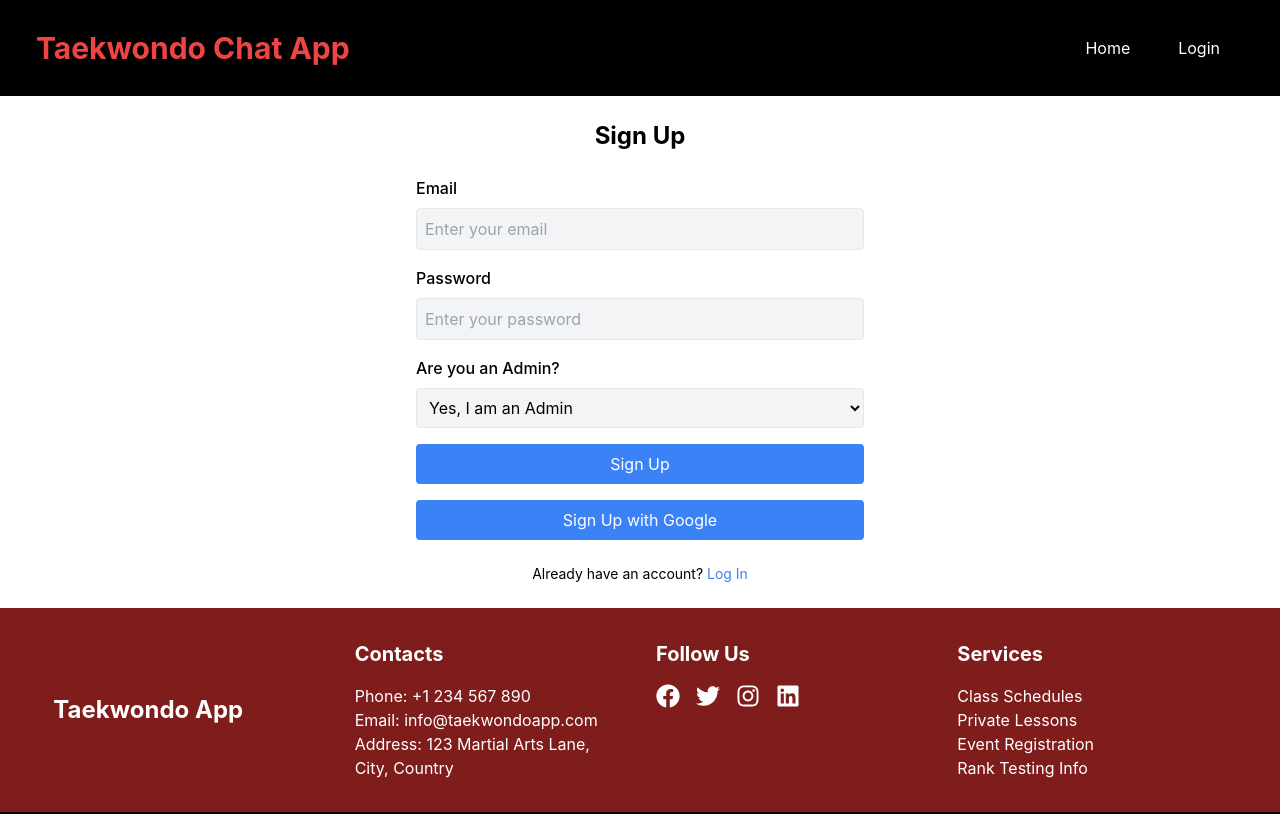
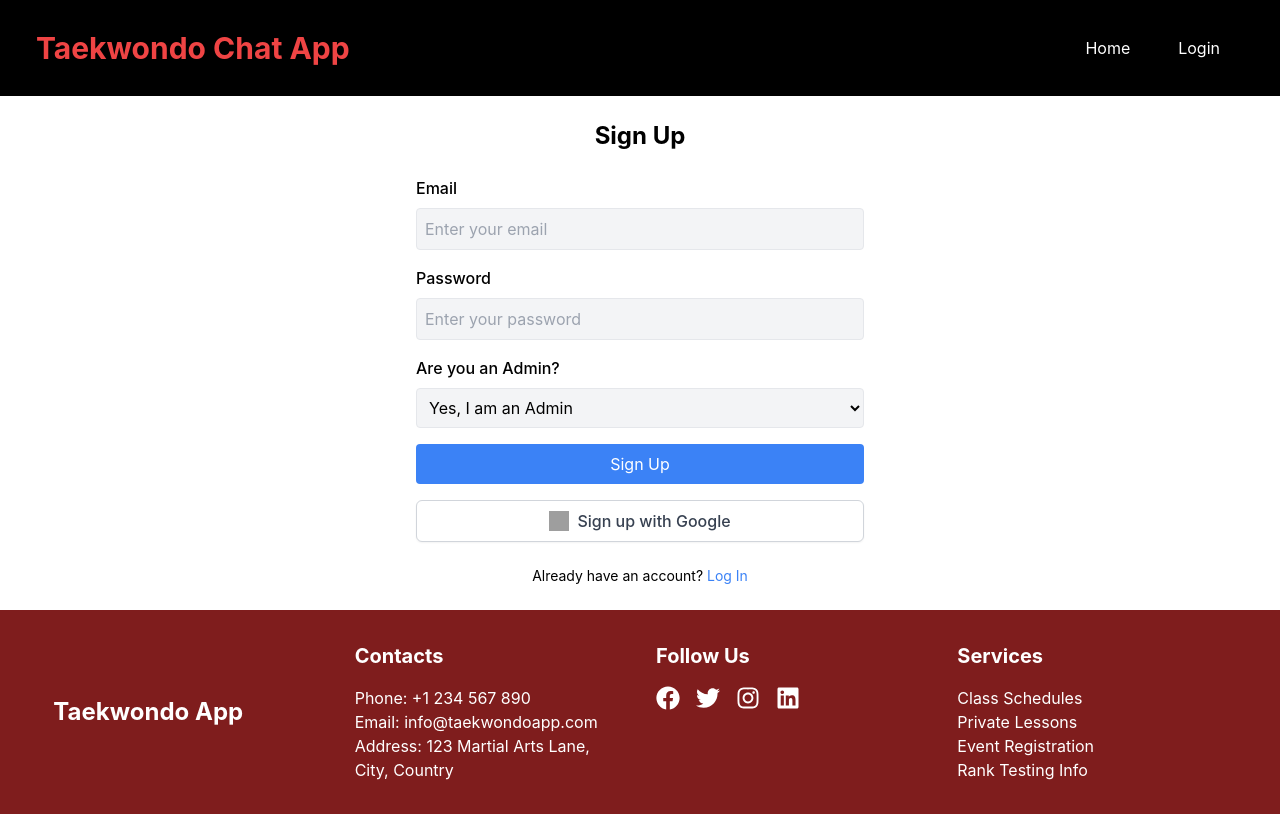
Before and after one commit to akabhowmick/tkd-app-vite, a React (Vite) app: page /signup in a window 1280 px wide. Built offline with nearby package versions, Linux system fonts and the light colour scheme; no server answers; grey boxes are pictures that could not be loaded.

Commit message:
style: redo google sign up

```diff
--- a/src/pages/Signup.tsx
+++ b/src/pages/Signup.tsx
@@ -65,7 +65,9 @@ const SignUp: React.FC = () => {
         <h1 className="text-2xl font-bold">Sign Up</h1>
         <form onSubmit={handleSubmit} className="flex flex-col gap-4 w-full max-w-md">
           <div className="flex flex-col gap-2">
-            <label htmlFor="email" className="text-md font-medium">Email</label>
+            <label htmlFor="email" className="text-md font-medium">
+              Email
+            </label>
             <input
               id="email"
               type="email"
@@ -78,7 +80,9 @@ const SignUp: React.FC = () => {
           </div>
 
           <div className="flex flex-col gap-2">
-            <label htmlFor="password" className="text-md font-medium">Password</label>
+            <label htmlFor="password" className="text-md font-medium">
+              Password
+            </label>
             <input
               id="password"
               type="password"
@@ -92,7 +96,9 @@ const SignUp: React.FC = () => {
 
           {/* Role Selection */}
           <div className="flex flex-col gap-2">
-            <label htmlFor="role" className="text-md font-medium">Are you an Admin?</label>
+            <label htmlFor="role" className="text-md font-medium">
+              Are you an Admin?
+            </label>
             <select
               id="role"
               name="role"
@@ -107,19 +113,30 @@ const SignUp: React.FC = () => {
 
           {error && <p className="text-red-500 text-sm">{error}</p>}
 
-          <button type="submit" className="w-full px-4 py-2 text-white bg-blue-500 rounded hover:bg-blue-700">
+          <button
+            type="submit"
+            className="w-full px-4 py-2 text-white bg-blue-500 rounded hover:bg-blue-700"
+          >
             Sign Up
           </button>
-          <button onClick={handleGoogleSignUp} className="w-full px-4 py-2 text-white bg-blue-500 rounded hover:bg-blue-700">
-          Sign Up with Google
-        </button>
+          <button
+            onClick={handleGoogleSignUp}
+            className="w-full flex items-center justify-center gap-2 px-4 py-2 border border-gray-300 rounded-md shadow-sm text-gray-700 bg-white hover:bg-gray-100 transition duration-150 ease-in-out"
+          >
+            <img
+              src="https://www.svgrepo.com/show/475656/google-color.svg"
+              alt="Google Logo"
+              className="w-5 h-5"
+            />
+            <span className="font-medium">Sign up with Google</span>
+          </button>
         </form>
-
-
 
         <p className="text-sm">
           Already have an account?{" "}
-          <Link to="/login" className="text-blue-500 hover:underline">Log In</Link>
+          <Link to="/login" className="text-blue-500 hover:underline">
+            Log In
+          </Link>
         </p>
       </div>
     </motion.div>
```
